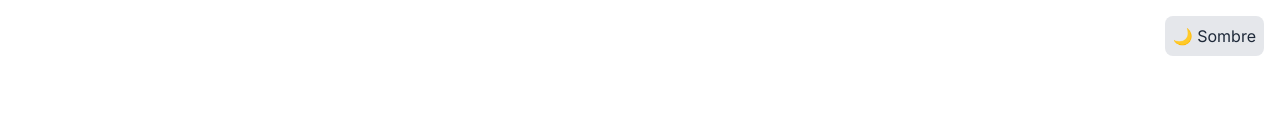
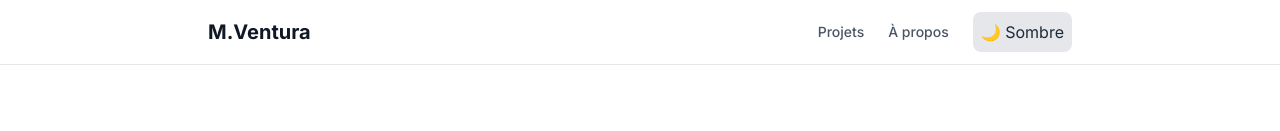
Before and after one commit to MacFly-99/Portfolio, a Next.js app: page / in a window 1280 px wide. Shown: the top 131 px of the page. Built offline with nearby package versions, Linux system fonts and the light colour scheme.

Commit message:
Create the navbar component

```diff
--- /dev/null
+++ b/app/components/Navbar.tsx
@@ -0,0 +1,30 @@
+import Link from "next/link";
+import ThemeToggle from "./ThemeToggle";
+
+export default function Navbar() {
+  return (
+    <header className="sticky top-0 z-50 bg-white/80 dark:bg-gray-900/80 backdrop-blur-md border-b border-gray-200 dark:border-gray-800 transition-colors">
+      <div className="max-w-4xl mx-auto px-4 h-16 flex items-center justify-between">
+
+        {/* Logo / Nom */}
+        <Link href="/" className="font-bold text-xl text-gray-900 dark:text-white hover:text-blue-600 dark:hover:text-blue-400 transition-colors">
+          M.Ventura
+        </Link>
+
+        {/* Liens de navigation */}
+        <nav className="flex items-center gap-6">
+          <Link href="/" className="text-sm font-medium text-gray-600 dark:text-gray-300 hover:text-black dark:hover:text-white transition-colors">
+            Projets
+          </Link>
+          <Link href="/a-propos" className="text-sm font-medium text-gray-600 dark:text-gray-300 hover:text-black dark:hover:text-white transition-colors">
+            À propos
+          </Link>
+
+          {/* Le bouton de thème */}
+          <ThemeToggle />
+        </nav>
+
+      </div>
+    </header>
+  );
+}
--- a/app/layout.tsx
+++ b/app/layout.tsx
@@ -1,12 +1,12 @@
 import type { Metadata } from "next";
 import { Inter } from "next/font/google";
 import "./globals.css";
-import ThemeToggle from "./components/ThemeToggle";
+import Navbar from "./components/Navbar";
 
 const inter = Inter({ subsets: ["latin"] });
 
 export const metadata: Metadata = {
-  title: "Portfolio | Matteo Ventura",
+  title: "Matteo Ventura | Portfolio",
   description: "Développeur Full-Stack passionné par le développement web et la sécurisation des applications.",
 };
 
@@ -17,13 +17,15 @@ export default function RootLayout({
 }>) {
   return (
     <html lang="fr">
-      <body className={`${inter.className} bg-white text-black dark:bg-gray-900 dark:text-white transition-colors duration-300 min-h-screen`}>
+      <body className={`${inter.className} bg-white text-black dark:bg-gray-900 dark:text-white transition-colors duration-300 min-h-screen flex flex-col`}>
 
-        <nav className="flex justify-end p-4">
-          <ThemeToggle />
-        </nav>
+        <Navbar />
 
-        {children}
+        {/* J'enveloppe les enfants dans un flex-grow pour que le footer reste en bas */}
+        <div className="flex-grow">
+          {children}
+        </div>
+
       </body>
     </html>
   );
```
